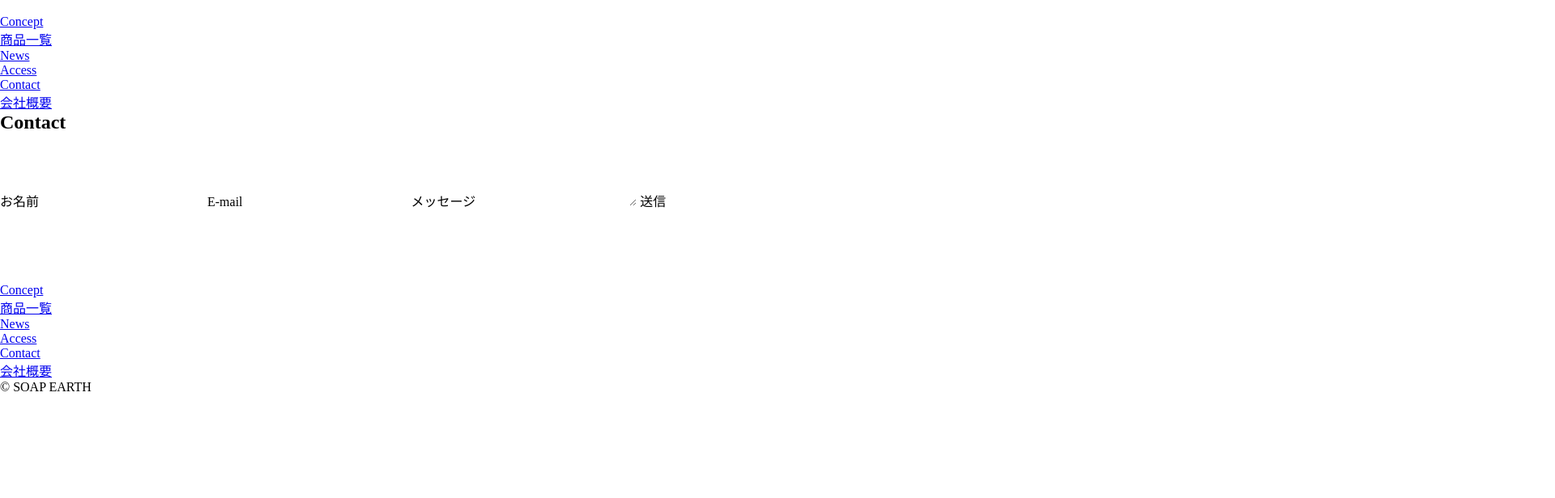
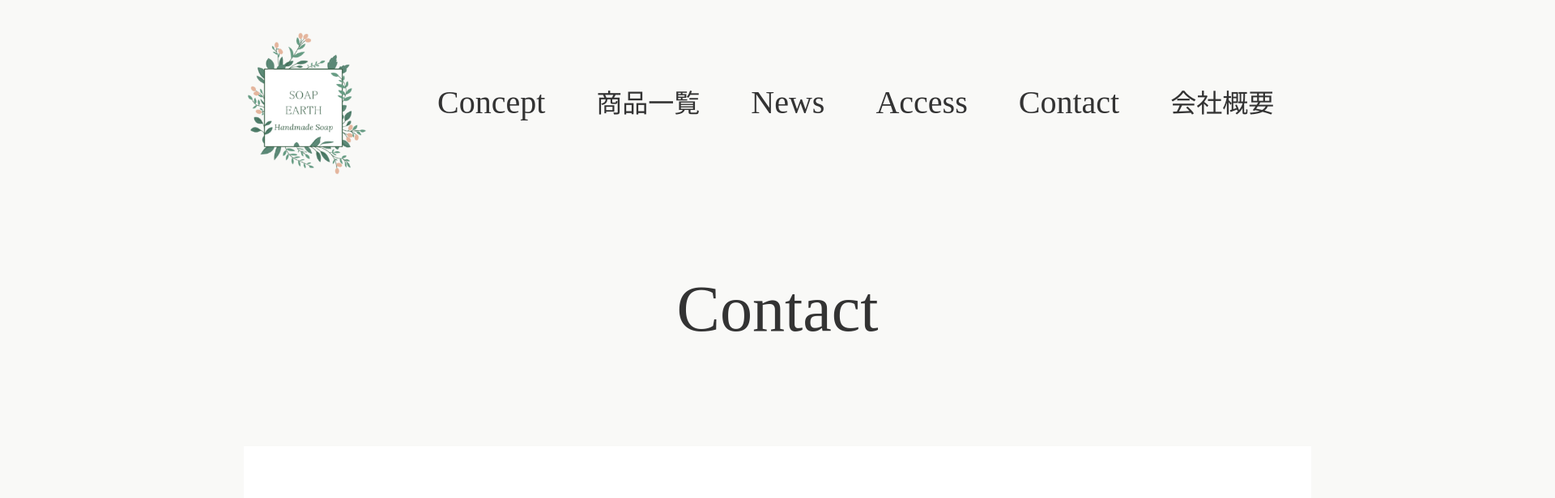
Before and after one commit to moko443/my-website, a plain HTML site: page Contact/index.html in a window 1280 px wide. Shown: the top 616 px of the page at 81% size, 1920 px wide, since content can reach past the window. Drawn offline with Linux system fonts and the light colour scheme; some packages are replaced by stand-ins of ours; files that its build step writes are made by us from their sources; the site is published under a folder, as on GitHub Pages, so addresses that start at the root find nothing.

Commit message:
Update index.html

```diff
--- a/Contact/index.html
+++ b/Contact/index.html
@@ -5,7 +5,7 @@
     <meta name="viewport" content="width=device-width, initial-scale=1.0">
     <title>SOAP EARTH Contact</title>
     <link rel="stylesheet" href="https://cdn.jsdelivr.net/npm/ress@5.0.2/dist/ress.min.css">
-    <link rel="stylesheet" href="/scss/style.css">
+    <link rel="stylesheet" href="../css/style.css">
 </head>
 <body>
     <!-- ヘッダー -->
@@ -13,7 +13,7 @@
         <div class="header-nav">
             <nav>
                 <ul>
-                    <li class="logo"><a href="/index.html"><img src="/image/logo.png" alt=""></a></li>
+                    <li class="logo"><a href="/index.html"><img src="../image/logo.png" alt=""></a></li>
                     <li class="en"><a href="/index.html#concept">Concept</a></li>
                     <li class="jp"><a href="/menu/index.html">商品一覧</a></li>
                     <li class="en"><a href="/index.html#news">News</a></li>
@@ -43,18 +43,18 @@
     <!-- フッター -->
     <footer>
         <div class="footer-sns-list">
-            <img src="/image/alexia-luyt-FlssFY7FxWA-unsplash.png" alt="">
+            <img src="../image/alexia-luyt-FlssFY7FxWA-unsplash.png" alt="">
             <div class="sns">
                 <ul class="sns-list">
-                    <li><a href="https://ja-jp.facebook.com/"><img src="/image/Facebook.png" alt=""></a></li>
-                    <li><a href="https://x.com/login"><img src="/image/X.png" alt=""></a></li>
-                    <li><a href="https://www.instagram.com/"><img src="/image/Instagram.png" alt=""></a></li>
+                    <li><a href="https://ja-jp.facebook.com/"><img src="../image/Facebook.png" alt=""></a></li>
+                    <li><a href="https://x.com/login"><img src="../image/X.png" alt=""></a></li>
+                    <li><a href="https://www.instagram.com/"><img src="../image/Instagram.png" alt=""></a></li>
                 </ul>
             </div>
         </div>
         <div class="footer-nav-list">
             <ul>
-                <li class="logo"><a href="/index.html"><img src="/image/logo.png" alt=""></a></li>
+                <li class="logo"><a href="/index.html"><img src="../image/logo.png" alt=""></a></li>
                 <li><a href="/index.html#concept">Concept</a></li>
                 <li class="jp"><a href="/menu/index.html">商品一覧</a></li>
                 <li><a href="/index.html#news">News</a></li>
@@ -68,4 +68,5 @@
         </div>
     </footer>
 </body>
+
 </html>
```
